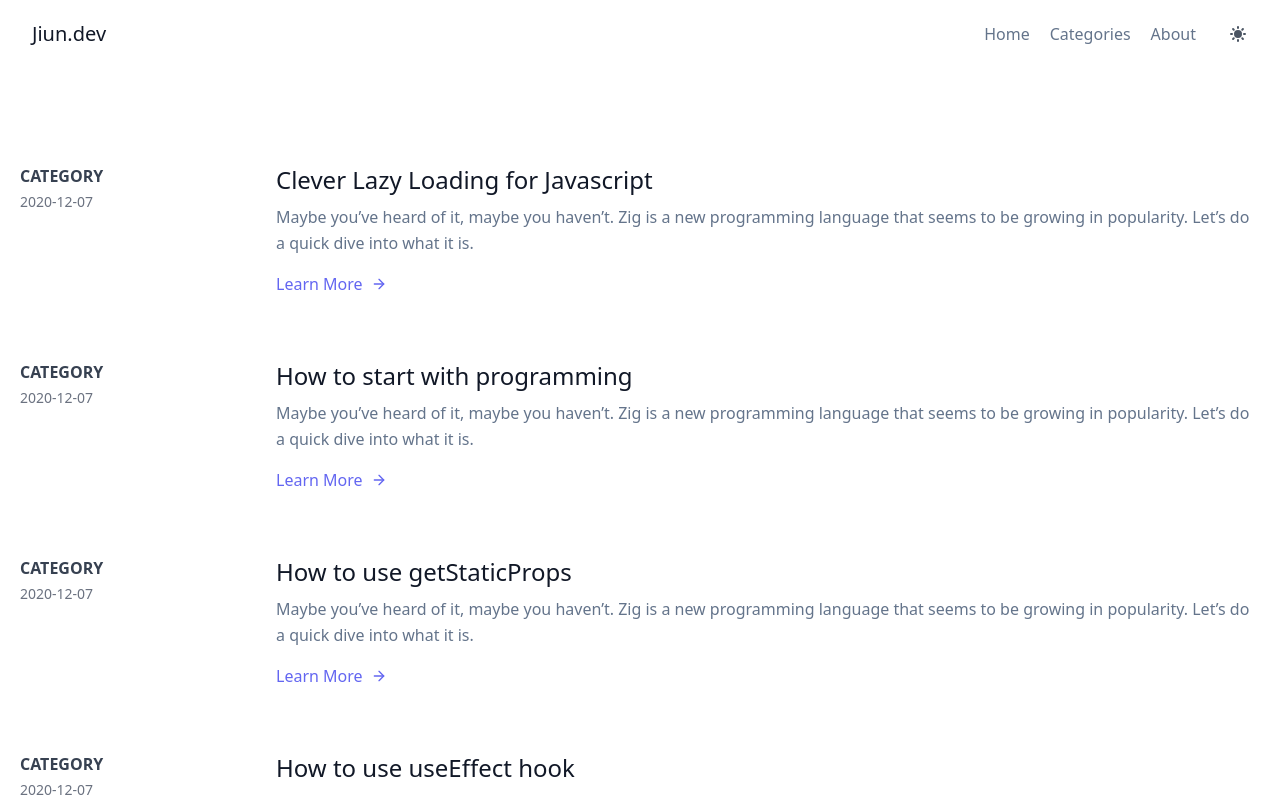
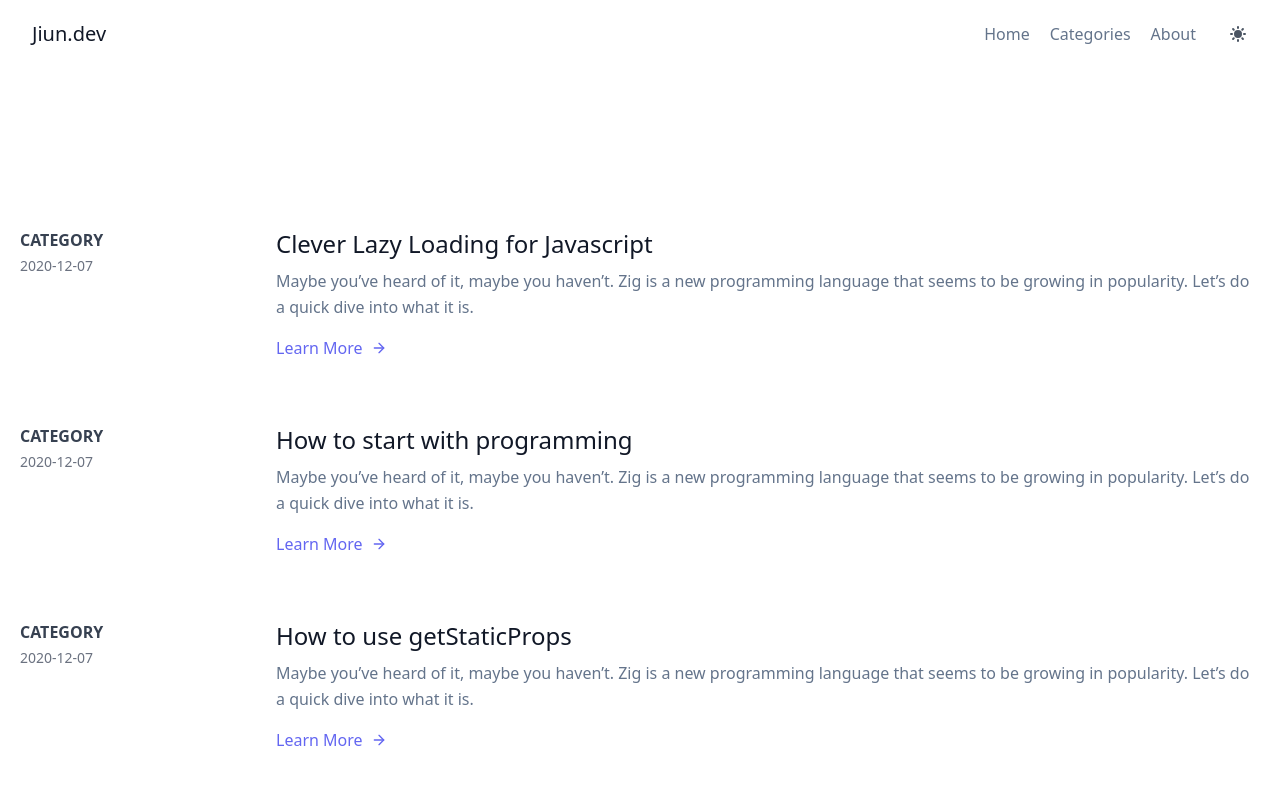
Before and after one commit to jiunshinn/jiun.dev-deprecated, a Next.js app: page /blogs in a window 1280 px wide. Shown: the top 797 px of the page. Built offline with nearby package versions, Linux system fonts and the light colour scheme.

Commit message:
dark mode

```diff
--- /dev/null
+++ b/layouts/layout.tsx
@@ -0,0 +1,17 @@
+import React from "react";
+import Footer from "../components/Footer";
+import Header from "../components/Header";
+
+type Props = {
+  children: React.ReactNode;
+};
+
+export default function Layout(props: Props) {
+  return (
+    <div className="bg-primary">
+      <Header />
+      <div>{props.children}</div>
+      <Footer />
+    </div>
+  );
+}
--- a/pages/_app.tsx
+++ b/pages/_app.tsx
@@ -1,11 +1,14 @@
 import "../styles/globals.css";
 import type { AppProps } from "next/app";
 import { ThemeProvider } from "next-themes";
+import Layout from "../layouts/layout";
 
 export default function App({ Component, pageProps }: AppProps) {
   return (
-    <ThemeProvider>
-      <Component {...pageProps} />
+    <ThemeProvider attribute="class">
+      <Layout>
+        <Component {...pageProps} />
+      </Layout>
     </ThemeProvider>
   );
 }
--- a/pages/blogs/index.tsx
+++ b/pages/blogs/index.tsx
@@ -18,10 +18,9 @@ type Props = InferGetStaticPropsType<typeof getStaticProps>;
 const Blogs: NextPage<Props> = ({ posts }) => {
   return (
     <div>
-      <Header />
       <section className="text-gray-600 body-font overflow-hidden">
         <div className="container px-5 py-24 mx-auto">
-          <div className="-my-8 divide-y-2 divide-gray-100">
+          <div className="my-8 divide-y-2 divide-gray-100">
             {posts.map((post) => (
               <BlogCard
                 key={post.slug}
@@ -34,7 +33,6 @@ const Blogs: NextPage<Props> = ({ posts }) => {
           </div>
         </div>
       </section>
-      <Footer />
     </div>
   );
 };
--- a/pages/index.tsx
+++ b/pages/index.tsx
@@ -18,7 +18,6 @@ type Props = InferGetStaticPropsType<typeof getStaticProps>;
 const Blogs: NextPage<Props> = ({ posts }) => {
   return (
     <div>
-      <Header />
       <section className="text-gray-600 body-font overflow-hidden">
         <div className="container px-5 py-24 mx-auto">
           <div className="-my-8 divide-y-2 divide-gray-100">
@@ -34,7 +33,6 @@ const Blogs: NextPage<Props> = ({ posts }) => {
           </div>
         </div>
       </section>
-      <Footer />
     </div>
   );
 };
--- a/tailwind.config.js
+++ b/tailwind.config.js
@@ -1,10 +1,16 @@
-/** @type {import('tailwindcss').Config} */
 module.exports = {
+  mode: "jit",
+
   content: [
     "./pages/**/*.{js,ts,jsx,tsx}",
     "./components/**/*.{js,ts,jsx,tsx}",
+    "./layouts/**/*.{js,ts,jsx,tsx}",
+    "./posts/**/*.{md,mdx}",
   ],
+  darkMode: "class",
+
   theme: {
+    typography: (theme) => ({}),
     extend: {},
   },
   plugins: [require("@tailwindcss/typography")],
```
